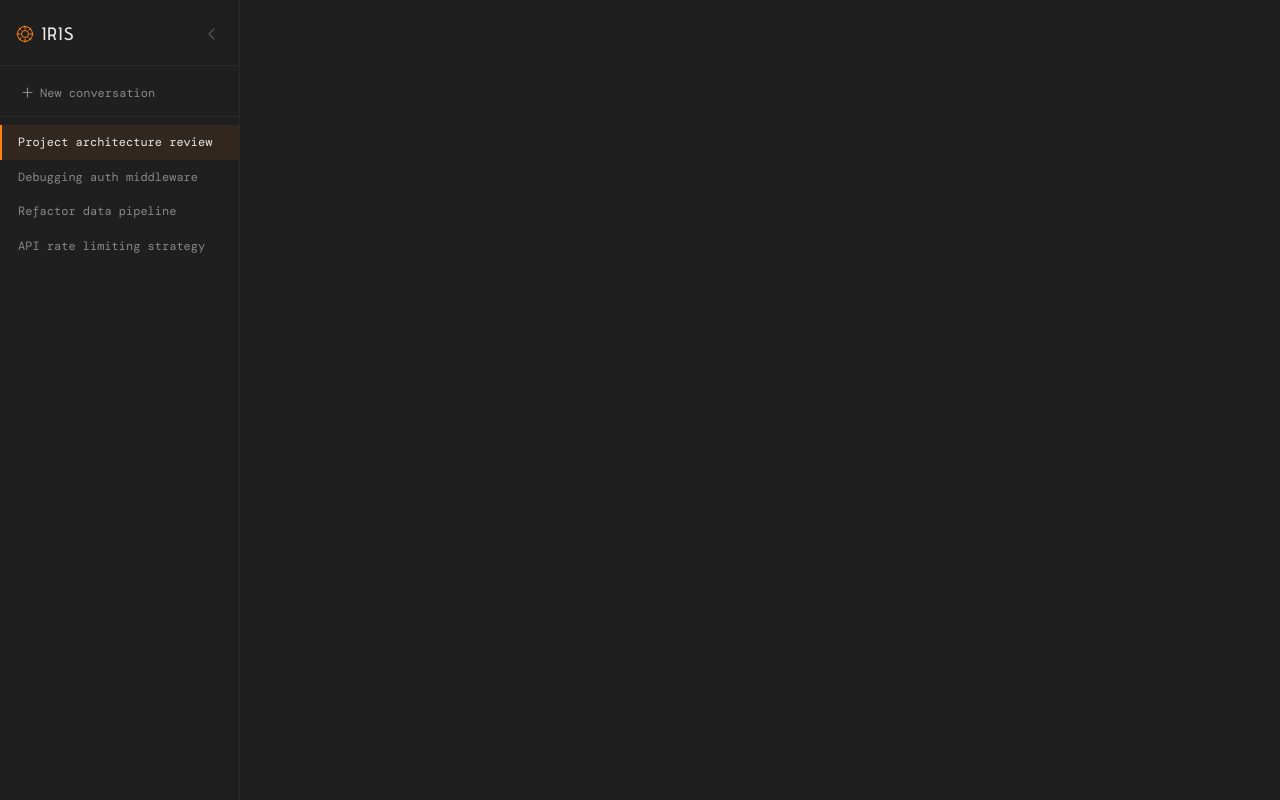
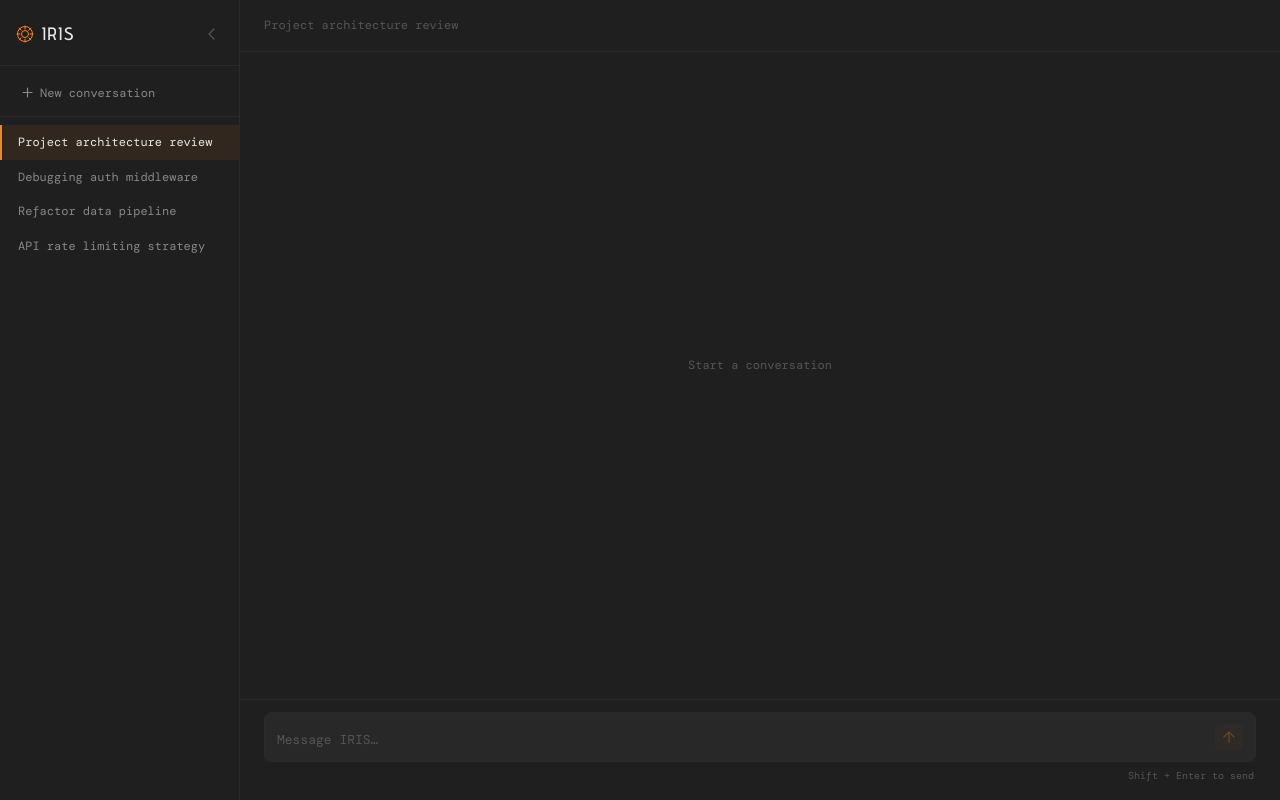
Before and after one commit to xshauryaa/iris-continual-learning, a React (Vite) app: page / in a window 1280 px wide. Built offline with nearby package versions, Linux system fonts and the light colour scheme; a web font is replaced by a local one.

Commit message:
feat: wire ChatArea into App, fix unused variable and type-only import in ChatArea

```diff
--- a/src/App.tsx
+++ b/src/App.tsx
@@ -1,6 +1,7 @@
 import { useReducer } from 'react';
-import { AppState, AppAction, Conversation, Message } from './types';
+import type { AppState, AppAction, Conversation, Message } from './types';
 import Sidebar from './components/Sidebar';
+import ChatArea from './components/ChatArea';
 import './App.css';
 
 const SEED_CONVERSATIONS: Conversation[] = [
@@ -80,7 +81,12 @@ export default function App() {
           onToggle={() => dispatch({ type: 'TOGGLE_SIDEBAR' })}
         />
       )}
-      {/* ChatArea goes here next */}
+      <ChatArea
+        conversation={activeConversation}
+        onSend={handleSend}
+        onToggleSidebar={() => dispatch({ type: 'TOGGLE_SIDEBAR' })}
+        sidebarOpen={state.sidebarOpen}
+      />
     </div>
   );
 }
--- a/src/components/ChatArea.tsx
+++ b/src/components/ChatArea.tsx
@@ -1,5 +1,5 @@
 import { useEffect, useRef, useState } from 'react';
-import { Conversation } from '../types';
+import type { Conversation } from '../types';
 import MessageBubble from './MessageBubble';
 import InputBar from './InputBar';
 import styles from './ChatArea.module.css';
@@ -14,8 +14,6 @@ interface Props {
 export default function ChatArea({ conversation, onSend, onToggleSidebar, sidebarOpen }: Props) {
   const [waiting, setWaiting] = useState(false);
   const bottomRef = useRef<HTMLDivElement>(null);
-
-  const lastRole = conversation.messages.at(-1)?.role;
 
   useEffect(() => {
     bottomRef.current?.scrollIntoView({ behavior: 'smooth' });
--- a/src/components/MessageBubble.tsx
+++ b/src/components/MessageBubble.tsx
@@ -1,4 +1,4 @@
-import { Message } from '../types';
+import type { Message } from '../types';
 import styles from './MessageBubble.module.css';
 
 interface Props {
--- a/src/components/Sidebar.tsx
+++ b/src/components/Sidebar.tsx
@@ -1,4 +1,4 @@
-import { Conversation } from '../types';
+import type { Conversation } from '../types';
 import styles from './Sidebar.module.css';
 
 interface Props {
```
